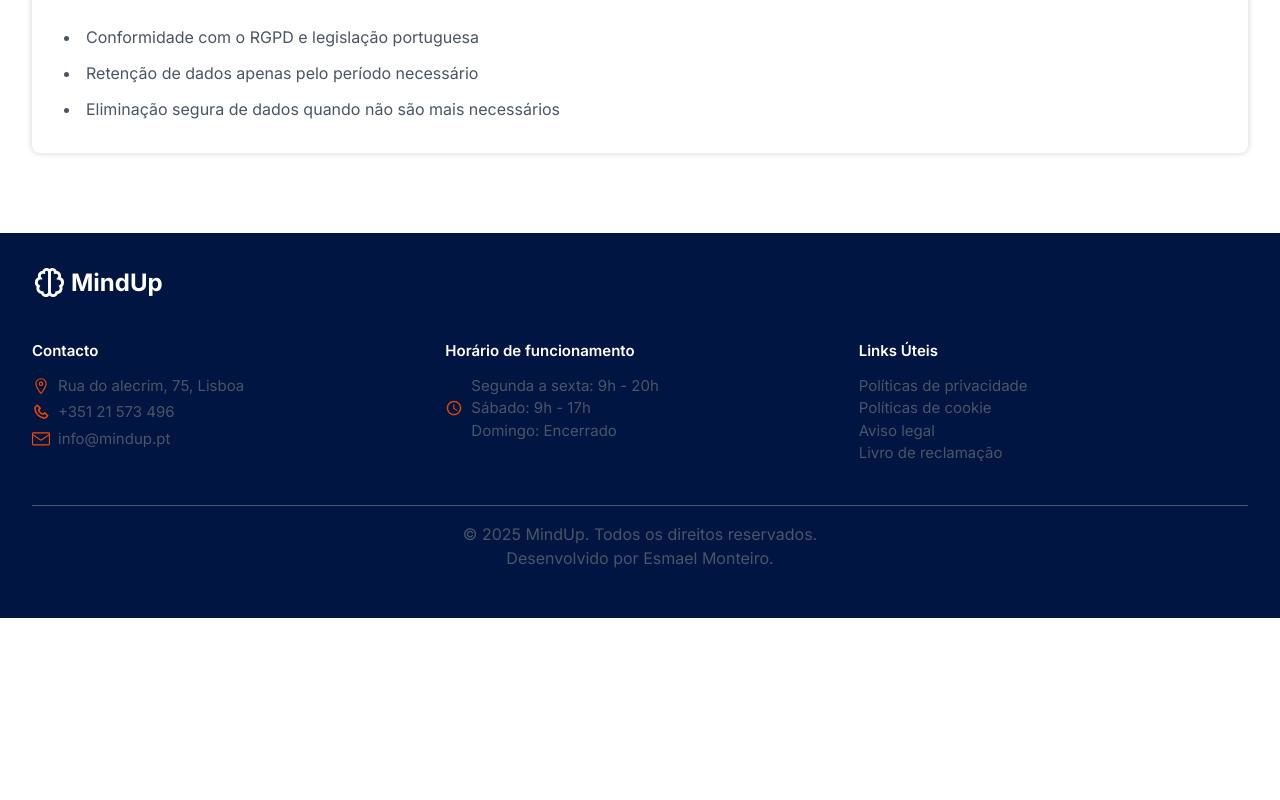
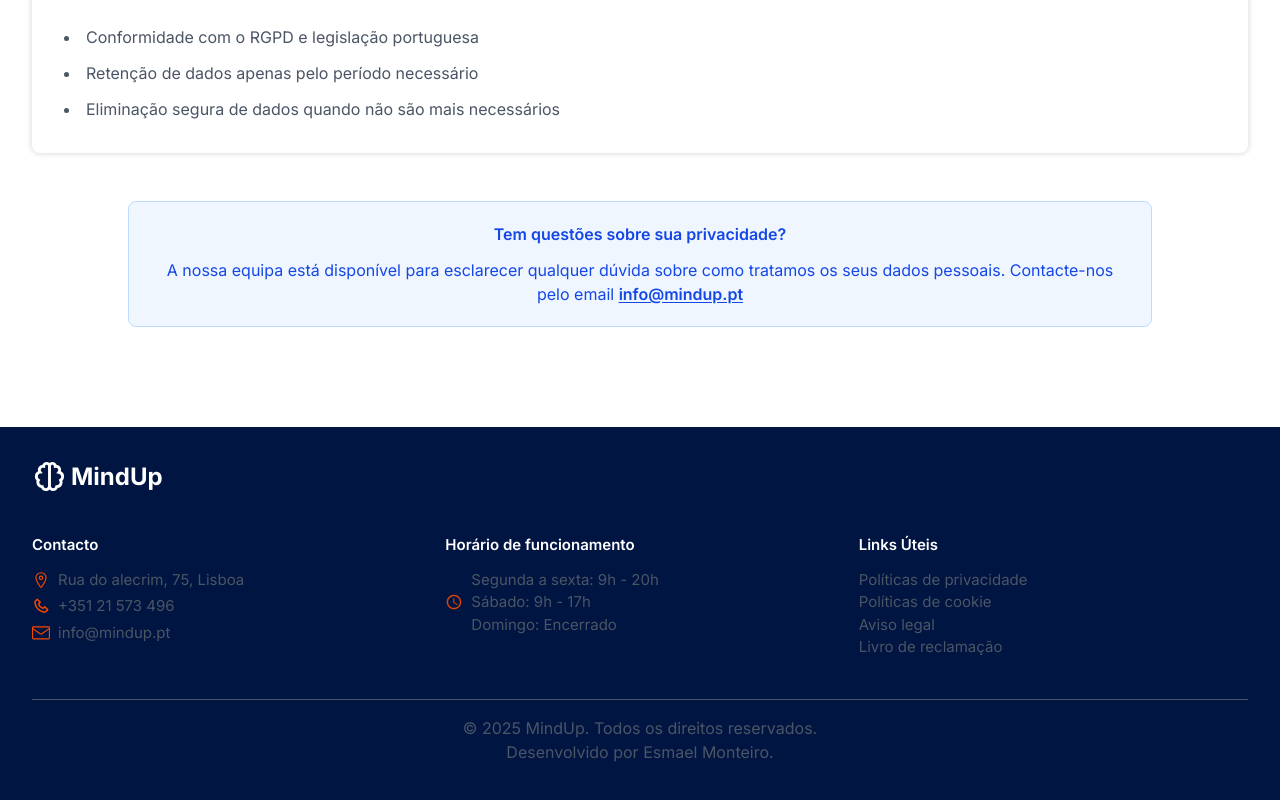
Before and after one commit to Esmael-coder/School_Academy, a React (Vite) app in the folder projecto-final/: page /politica-privacidade in a window 1280 px wide. Shown: the part 1517-2317 px from the top of the page. Before the commit the page ends 2135 px from the top, so only its background shows below. Built offline with nearby package versions, Linux system fonts and the light colour scheme.

Commit message:
finalizado links úteis

```diff
--- a/projecto-final/src/pages/PoliticaPrivacidade/PoliticaPrivacidade.jsx
+++ b/projecto-final/src/pages/PoliticaPrivacidade/PoliticaPrivacidade.jsx
@@ -53,6 +53,15 @@ export const PoliticaPrivacidade = () => {
                             <li>Eliminação segura de dados quando não são mais necessários</li>
                         </ul>
                     </InfoContainer>
+
+                    <footer className='max-w-5xl mx-auto bg-secondary text-center text-hightlight p-5 rounded-lg border border-realce my-5'>
+                        <h3 className='font-semibold mb-3'>
+                            Tem questões sobre sua privacidade?
+                        </h3>
+                        <p>
+                            A nossa equipa está disponível para esclarecer qualquer dúvida sobre como tratamos os seus dados pessoais. Contacte-nos pelo email <a className='underline underline-offset-2 font-semibold' href="mailto:info@mindup.pt">info@mindup.pt</a>
+                        </p>
+                    </footer>
                 </div>
             </section>
         </>
--- a/projecto-final/src/pages/avisoLegal/AvisoLegal.jsx
+++ b/projecto-final/src/pages/avisoLegal/AvisoLegal.jsx
@@ -132,7 +132,7 @@ export const AvisoLegal = () => {
                         />
                     </motion.div>
 
-                    <footer className='bg-secondary text-center text-hightlight p-5 rounded-lg border border-realce my-5'>
+                    <footer className='max-w-5xl mx-auto bg-secondary text-center text-hightlight p-5 rounded-lg border border-realce my-5'>
                         <p>Para esclarecimentos adicionais sobre este aviso legal, entre em contacto através do email</p>
                         <a className='underline underline-offset-2 font-semibold' href="mailto:info@mindup.pt">info@mindup.pt</a>
                     </footer>
--- a/projecto-final/src/pages/politicaCookie/PoliticaCookie.jsx
+++ b/projecto-final/src/pages/politicaCookie/PoliticaCookie.jsx
@@ -109,11 +109,12 @@ export const PoliticaCookie = () => {
 
           <footer className='max-w-5xl mx-auto bg-secondary text-center text-hightlight p-5 rounded-lg border border-realce my-5'>
             <h3 className='flex items-center gap-2 justify-center mb-2'>
-              {<LuCookie size={20}/>}
+              {<LuCookie size={20} />}
               <span className='font-semibold'>Gestão de Cookies</span>
             </h3>
-            <p>Para esclarecimentos adicionais sobre este aviso legal, entre em contacto através do email</p>
-            <a className='underline underline-offset-2 font-semibold' href="mailto:info@mindup.pt">info@mindup.pt</a>
+            <p>
+              Para mais informações sobre como gerir os seus cookies ou para esclarecimentos sobre esta política, contacte-nos através do email <a className='underline underline-offset-2 font-semibold' href="mailto:info@mindup.pt">info@mindup.pt</a>
+            </p>
           </footer>
         </section>
       </div>
```
